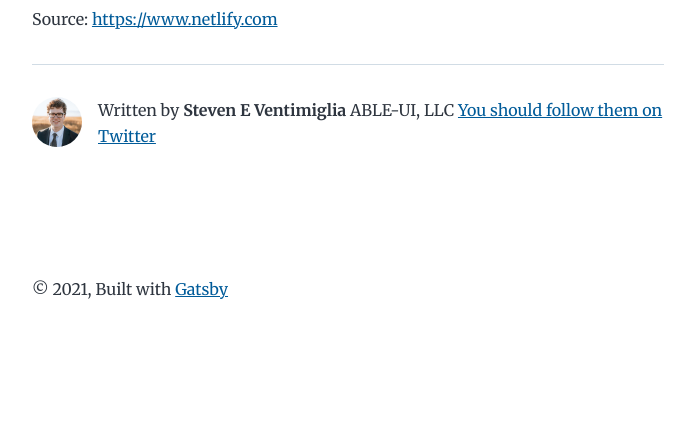
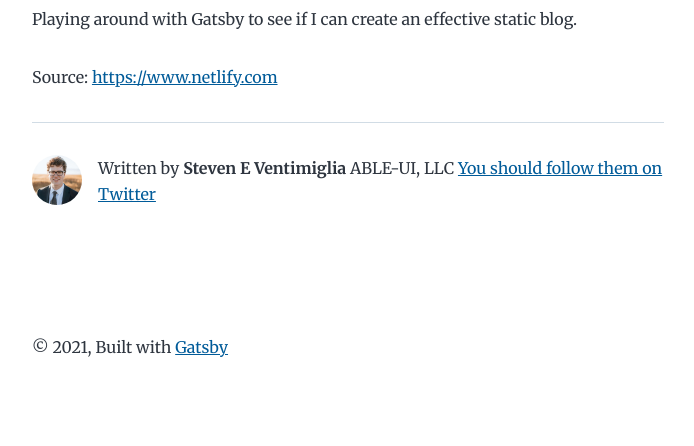
Before and after one commit to htmlcore/gatsby-htmlcore, a Gatsby site: page /netlify-cms-added-to-htmlcore/ in a window 1280 px wide. Shown: the part 354-800 px from the top of the page, without its empty margins (292-986 px from the left). Built offline with nearby package versions, Linux system fonts and the light colour scheme; Gatsby itself is replaced by a stand-in of ours.

Commit message:
Update Blog “netlify-cms-added-to-htmlcore/index”

```diff
--- a/content/blog/netlify-cms-added-to-htmlcore/index.md
+++ b/content/blog/netlify-cms-added-to-htmlcore/index.md
@@ -5,4 +5,6 @@ description: Experimenting with Netlify
 ---
 ## Netlify
 
+Playing around with Gatsby to see if I can create an effective static blog.
+
 Source: <https://www.netlify.com>
```
